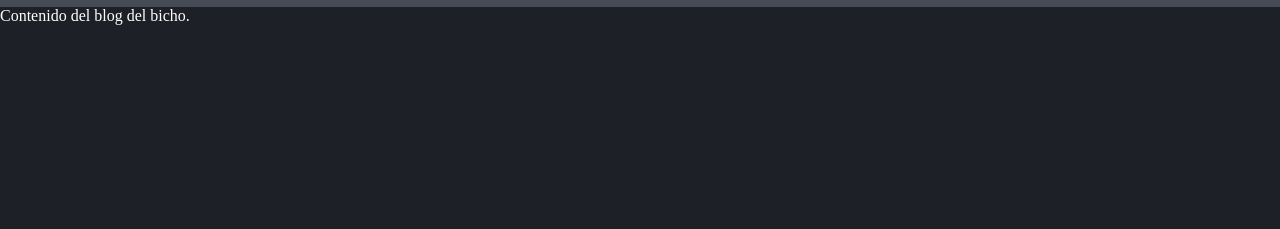
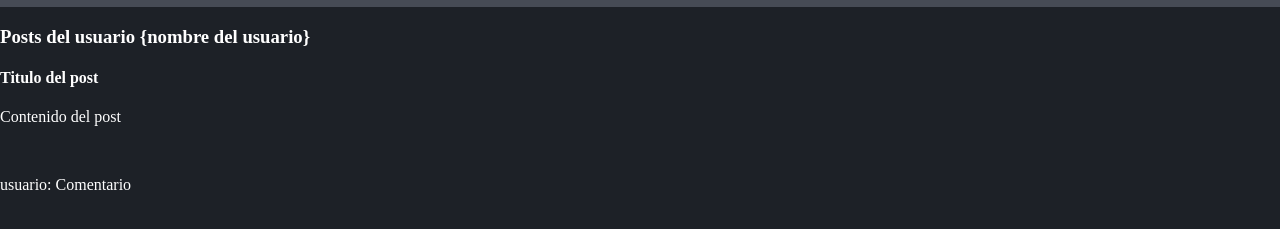
Before and after one commit to kirchhoff10911/curso-git, a plain HTML site: page index.html in a window 1280 px wide. Shown: the part 63-292 px from the top of the page. Drawn offline with Linux system fonts and the light colour scheme.

Commit message:
Add post html

```diff
--- a/index.html
+++ b/index.html
@@ -12,8 +12,14 @@
         <img class="logo" src="img/cr7.jpeg" alt="">
         <h1>Blog Curso Git & GitHub</h1>
     </div>
-    <div>
-        Contenido del blog del bicho.
+    <div class="container" id="content">
+        <h3>Posts del usuario {nombre del usuario}</h3>
+        <div class="post">
+            <h4>Titulo del post</h4>
+            <p>Contenido del post</p>
+            <br>
+            <p><span>usuario:</span> Comentario</p>
+        </div>
     </div>
 </body>
 </html>
```
